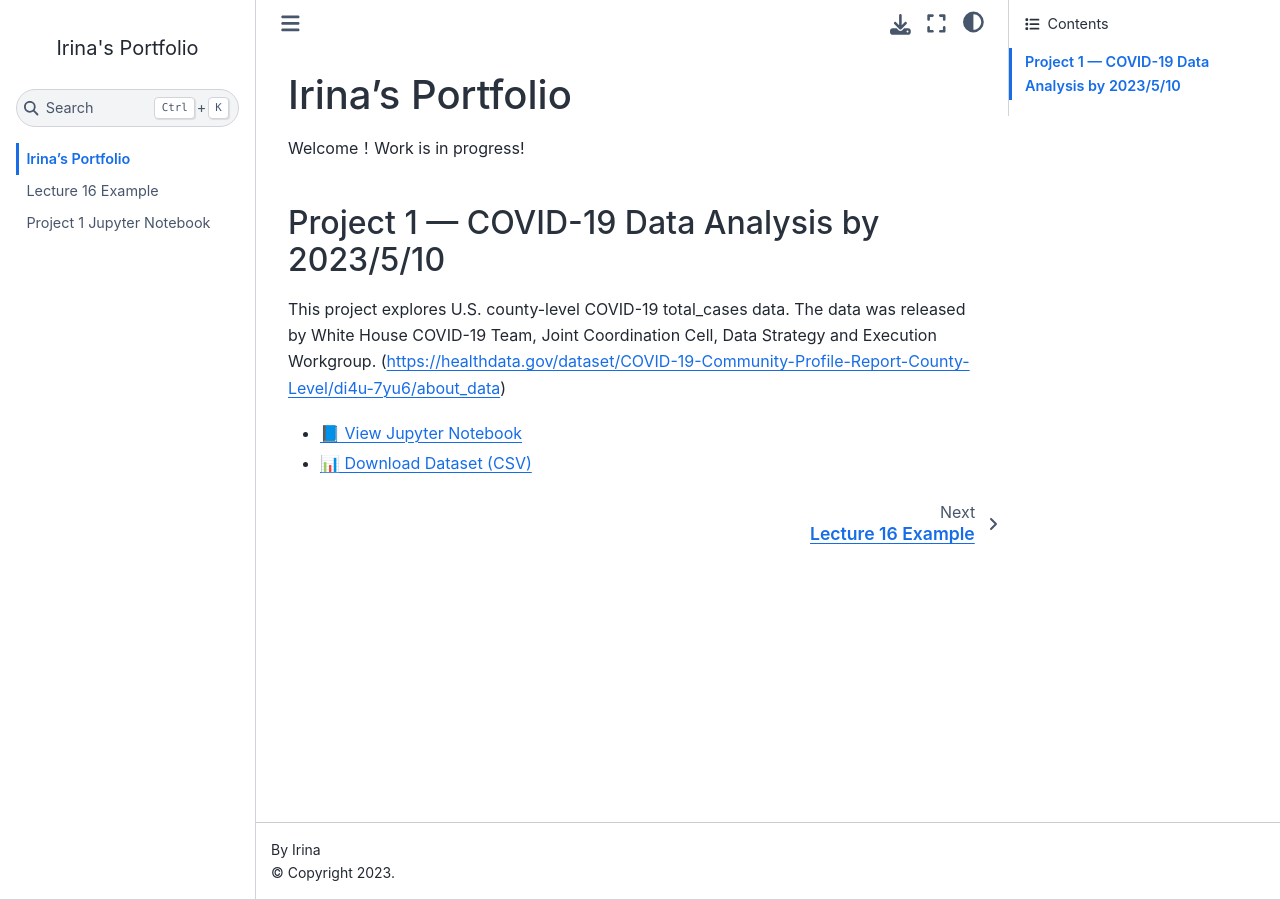
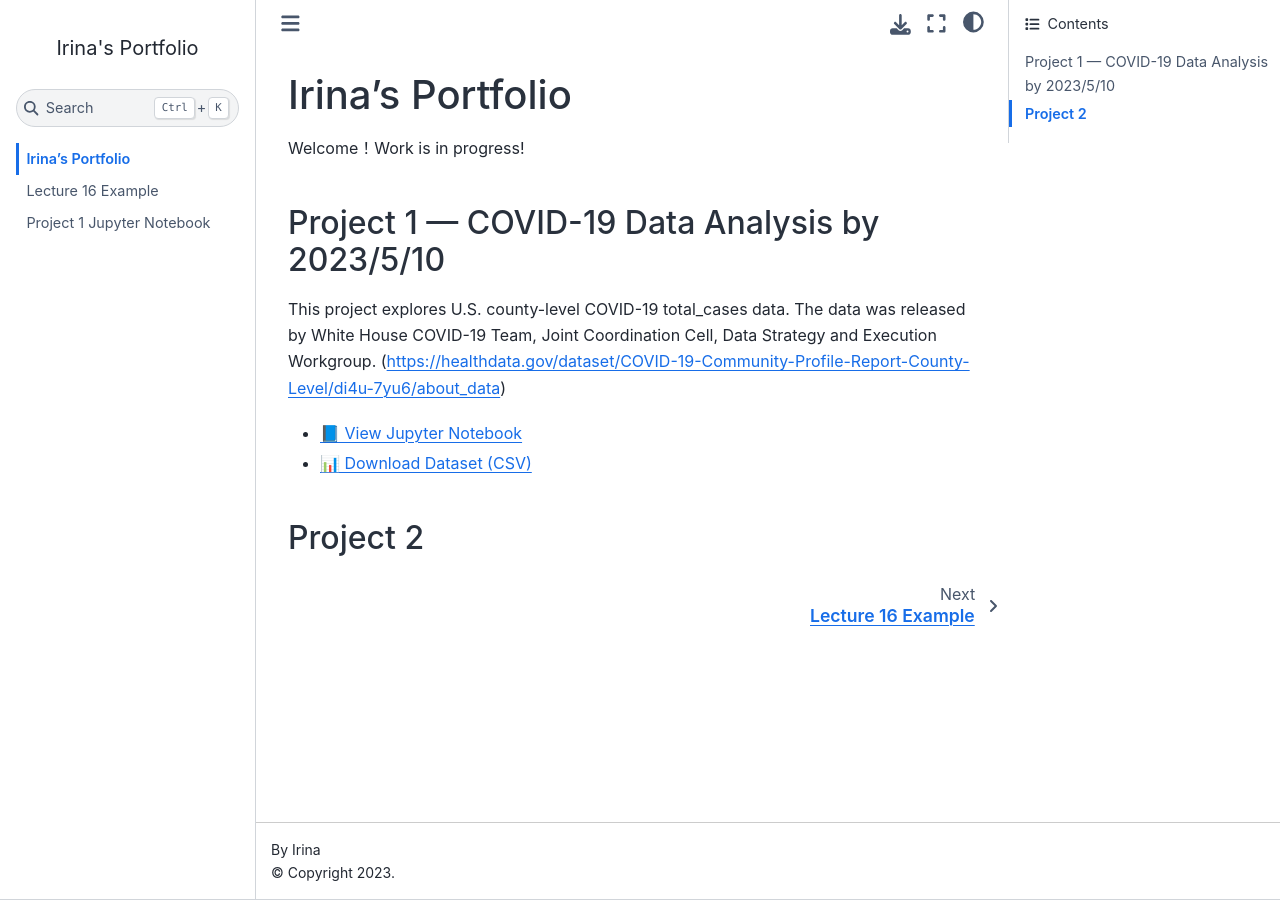
Before and after one commit to irinasun120/irinasun120.github.io, a Jupyter Book: the page built from index.md, in a window 1280 px wide. Built offline with Jupyter Book 1.0.4 settings and Sphinx 7.4.7 and the Sphinx Book theme 1.1.4, drawn with Linux system fonts in a browser that asks for light colours; comment, search, counter and statistics services are not loaded.

Commit message:
project 2

```diff
--- a/index.md
+++ b/index.md
@@ -7,3 +7,5 @@ This project explores U.S. county-level COVID-19 total_cases data. The data was
 
 - [📘 View Jupyter Notebook](project1_irina.ipynb)
 - [📊 Download Dataset (CSV)](COVID-19_Community_Profile_Report_-_County-Level.csv)
+
+## Project 2
```
